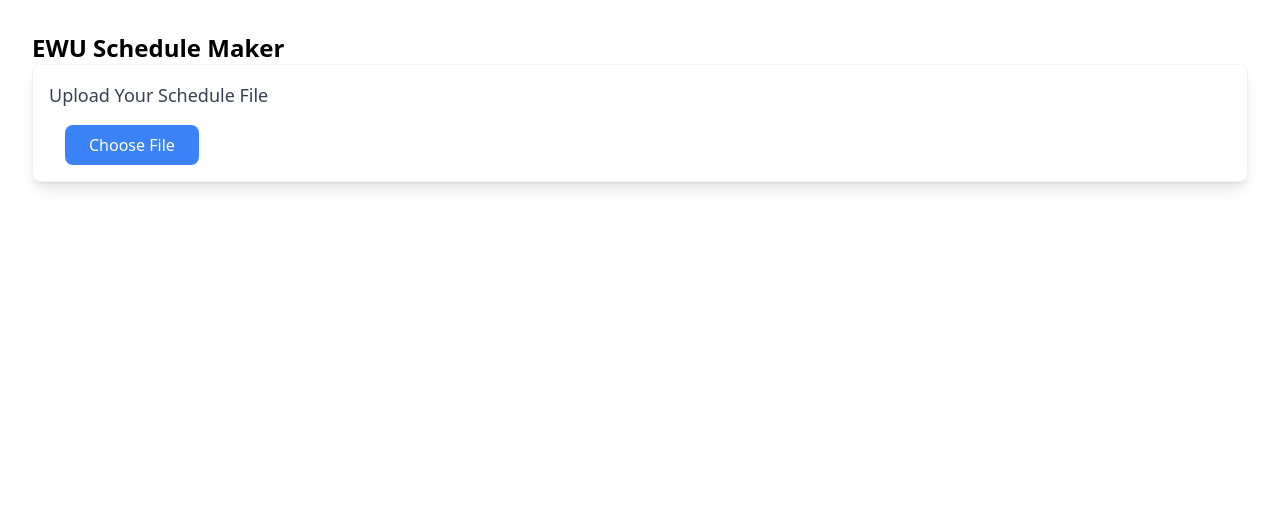
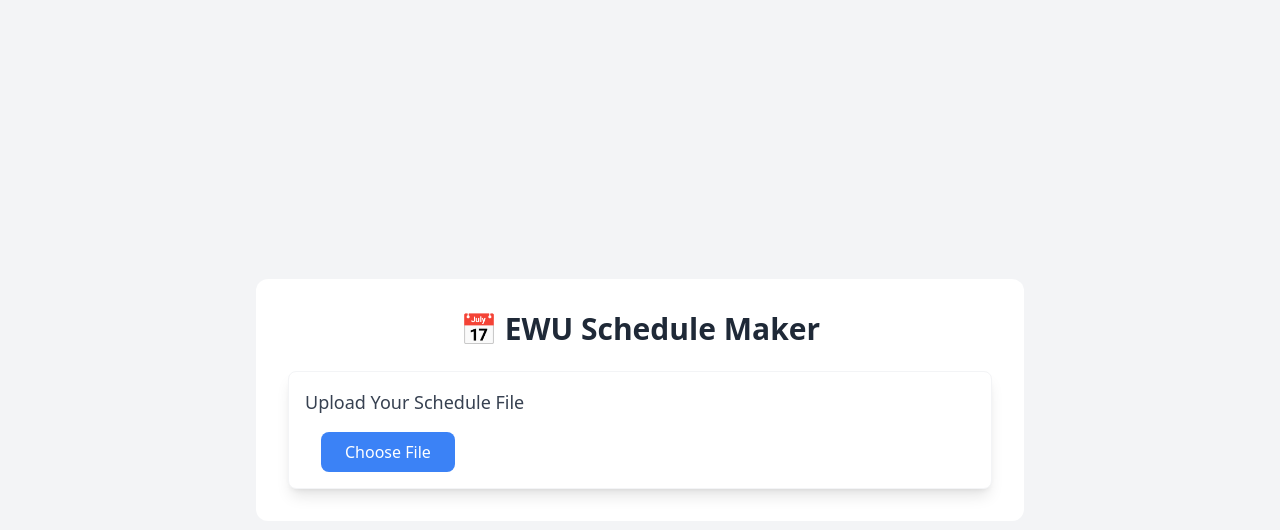
Before and after one commit to Adib23704/EWU-Schedule-Maker, a Next.js app: page / in a window 1280 px wide. Shown: the top 530 px of the page. Built offline with nearby package versions, Linux system fonts and the light colour scheme.

Commit message:
enhance layout and styling of Home component for improved user experience

```diff
--- a/src/pages/index.js
+++ b/src/pages/index.js
@@ -6,10 +6,18 @@
 	const [schedule, setSchedule] = useState([]);
 
 	return (
-		<div className="container mx-auto p-8">
-			<h1 className="text-2xl font-bold">EWU Schedule Maker</h1>
-			<UploadForm onUploadSuccess={setSchedule} />
-			{schedule.length > 0 && <RoutineTable schedule={schedule} />}
+		<div className="min-h-screen flex flex-col items-center justify-center bg-gray-100 p-6">
+			<div className="bg-white rounded-xl p-8 w-full max-w-3xl">
+				<h1 className="text-3xl font-extrabold text-gray-800 text-center mb-6">
+					📅 EWU Schedule Maker
+				</h1>
+				<UploadForm onUploadSuccess={setSchedule} />
+			</div>
+			{schedule.length > 0 && (
+				<div className="mt-6 shadow-lg ">
+					<RoutineTable schedule={schedule} />
+				</div>
+			)}
 		</div>
 	);
 }
```
